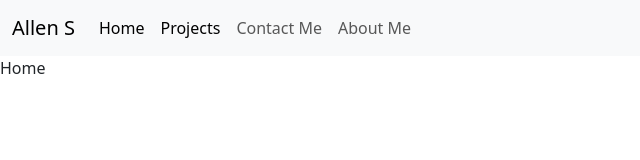
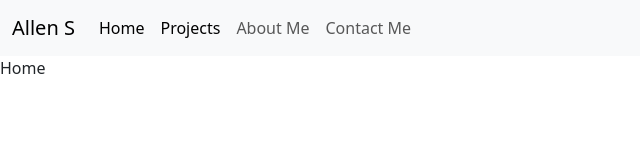
Before and after one commit to allenstfort23/allen-s-portfolio, a React (Vite) app in the folder frontend/: page / in a window 1280 px wide. Shown: the top 160 px of the page, without its empty margins (0-640 px from the left). Built offline with nearby package versions, Linux system fonts and the light colour scheme.

Commit message:
update navbar

```diff
--- a/frontend/src/components/Navbar/navbar.tsx
+++ b/frontend/src/components/Navbar/navbar.tsx
@@ -34,14 +34,14 @@ const Navbar = () => {
                 </Link>
               </li>
               <li className="nav-item">
+                <a className="nav-link" href="#">
+                  About Me
+                </a>
+              </li>
+              <li className="nav-item">
                 <Link className="nav-link" to="/contact-me">
                   Contact Me
                 </Link>
-              </li>
-              <li className="nav-item">
-                <a className="nav-link" href="#">
-                  About Me
-                </a>
               </li>
             </ul>
           </div>
```
